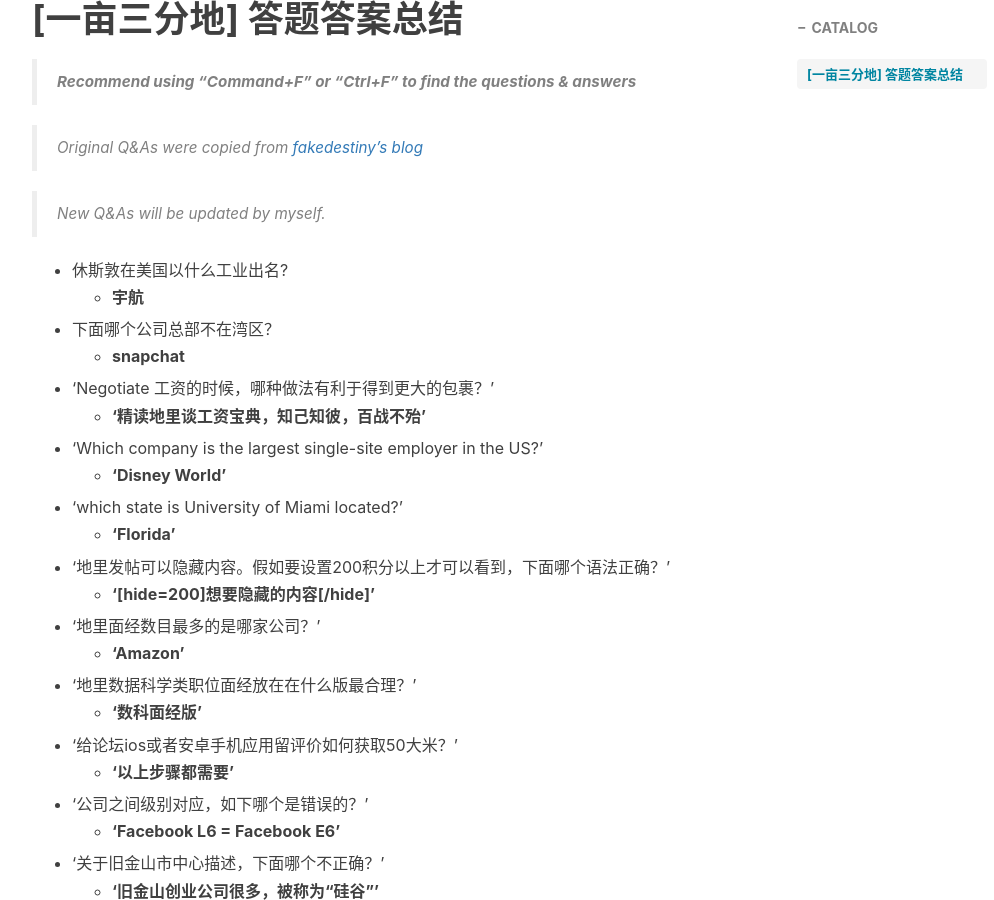
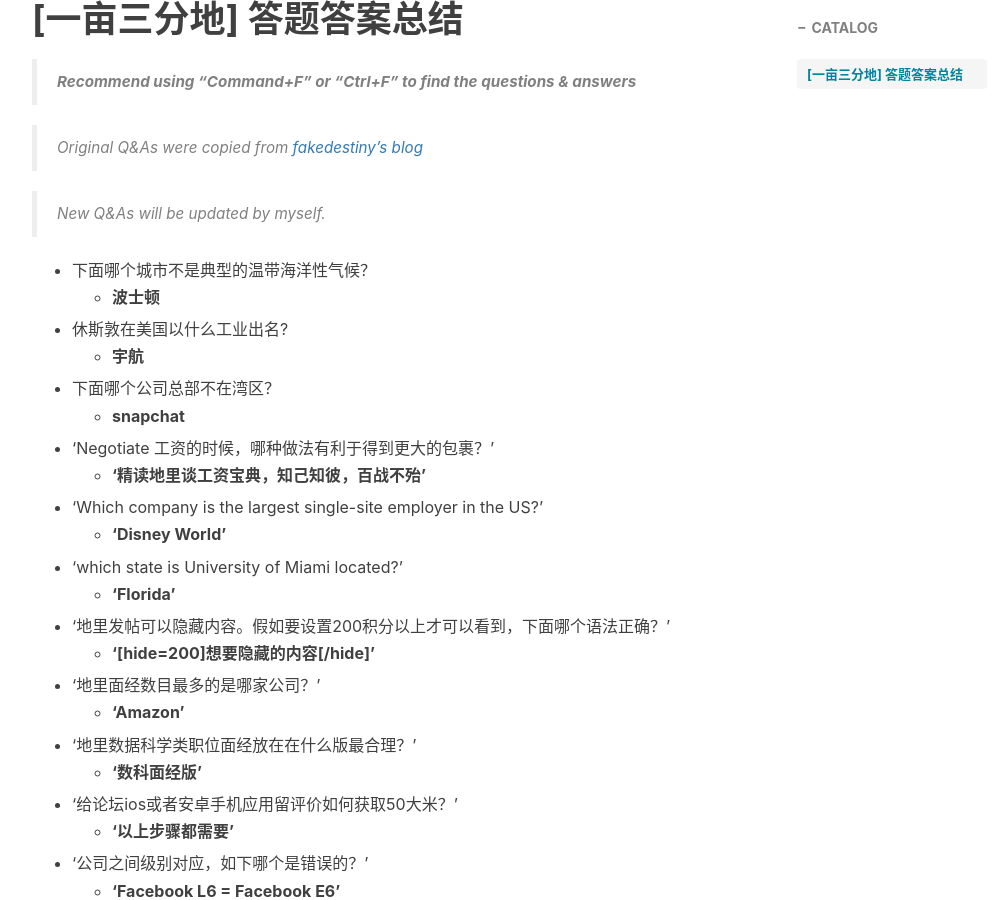
Before and after one commit to xian49930/jiuwuzhi.github.io, a Jekyll site: the page built from _posts/2019-08-27-1point3acres-answers.md, in a window 1280 px wide and 900 px high, scrolled down 573 px. Shown: the whole window, without its empty margins (233-1227 px from the left). Built offline with Jekyll 4.4.1, drawn with Linux system fonts in a browser that asks for light colours; nearby versions of some CDN libraries; comment, search, counter and statistics services are not loaded.

Commit message:
Update _posts/2019-08-27-1point3acres-answers.md

```diff
--- a/_posts/2019-08-27-1point3acres-answers.md
+++ b/_posts/2019-08-27-1point3acres-answers.md
@@ -18,6 +18,9 @@
 > *Original Q&As were copied from [fakedestiny's blog](https://www.cnblogs.com/fakedestiny/p/11141450.html)*
 
 > *New Q&As will be updated by myself.*
+
+- 下面哪个城市不是典型的温带海洋性气候？
+	- **波士顿**
 
 - 休斯敦在美国以什么工业出名?
 	- **宇航**
```
